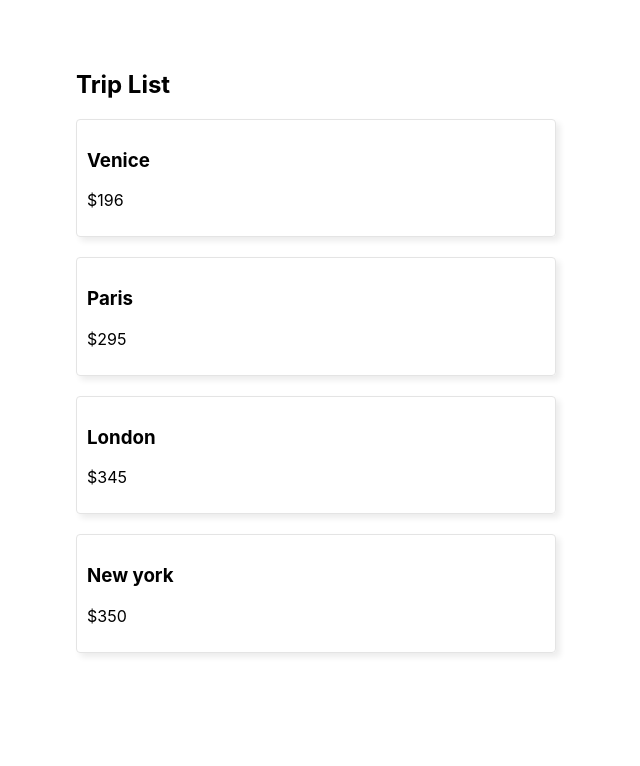
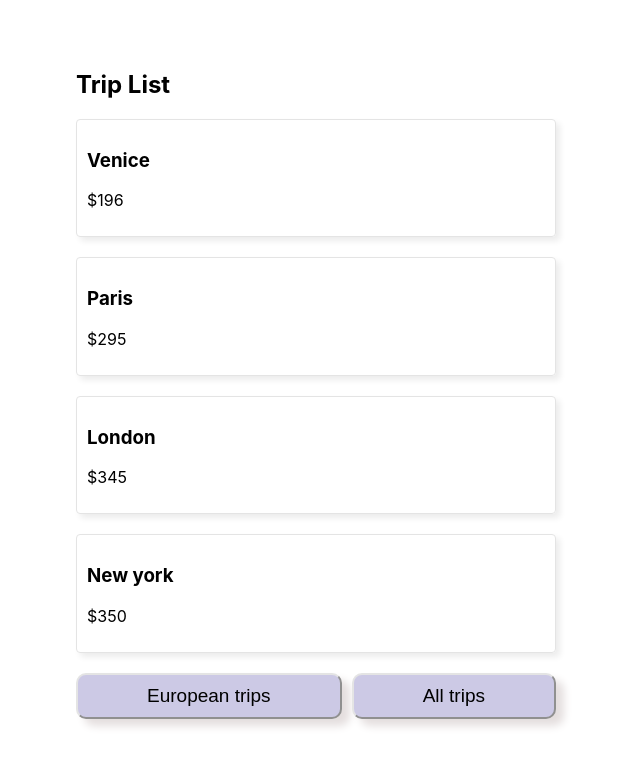
Before and after one commit to kdbajj/React-The-Complete-Guide, a React (Create React App) app in the folder tripago/: page / in a window 1280 px wide. Shown: the top 766 px of the page, without its empty margins (324-964 px from the left). Built offline with nearby package versions, Linux system fonts and the light colour scheme; data requests are answered from the project's data file.

Commit message:
The useEffect Dependency Array

```diff
--- a/tripago/data/db.json
+++ b/tripago/data/db.json
@@ -3,22 +3,26 @@
         {
             "title": "Venice",
             "price": "$196",
-            "id": "1"
+            "id": "1",
+            "loc": "europe"
         },
         {
             "title": "Paris",
             "price": "$295",
-            "id": "2"
+            "id": "2",
+            "loc": "europe"
         },
         {
             "title": "London",
             "price": "$345",
-            "id": "3"
+            "id": "3",
+            "loc": "europe"
         },
         {
             "title": "New york",
             "price": "$350",
-            "id": "4"
+            "id": "4",
+            "loc": "america"
         }
     ]
 }
--- a/tripago/src/components/TripList.css
+++ b/tripago/src/components/TripList.css
@@ -16,3 +16,29 @@
     border-radius: 4px;
     margin: 20px 0;
 }
+
+.trip-list .filters{
+    display: flex;
+    gap: 10px;
+}
+
+.trip-list button{
+    padding: 10px;
+    font-size: 19px;
+    flex-grow: 1;
+    border-radius: 10px;
+    background-color: #ccc9e5;
+    box-shadow: 8px 7px 8px #e4dede;
+    border-color: #e4e4e4;
+    font-family: sans-serif;
+}
+
+.trip-list button:hover{
+    background: #e7dae9;
+}
+.trip-list button:active{
+    background: #e7dae9;
+    box-shadow: 1.5px 3px #c7c6c6;
+    box-shadow: 10px 4px 8px #e4dede;
+
+}
--- a/tripago/src/components/TripList.jsx
+++ b/tripago/src/components/TripList.jsx
@@ -11,8 +11,8 @@ export default function TripList() {
         fetch(url)
         .then(response => response.json())//that method returns json to us
         .then(json => setTrips(json))
-    }, [])
-    //
+    }, [url])
+
     console.log(trips);
 
 
@@ -27,6 +27,14 @@ export default function TripList() {
             </li>
           ))}
         </ul>
+        <div className='filters'>
+          <button onClick={() => setUrl('http://localhost:3000/trips?loc=europe')}>
+            European trips
+          </button>
+            <button onClick={()=> setUrl('http://localhost:3000/trips')}>
+              All trips
+            </button>
+        </div>
     </div>
   )
 }
```
